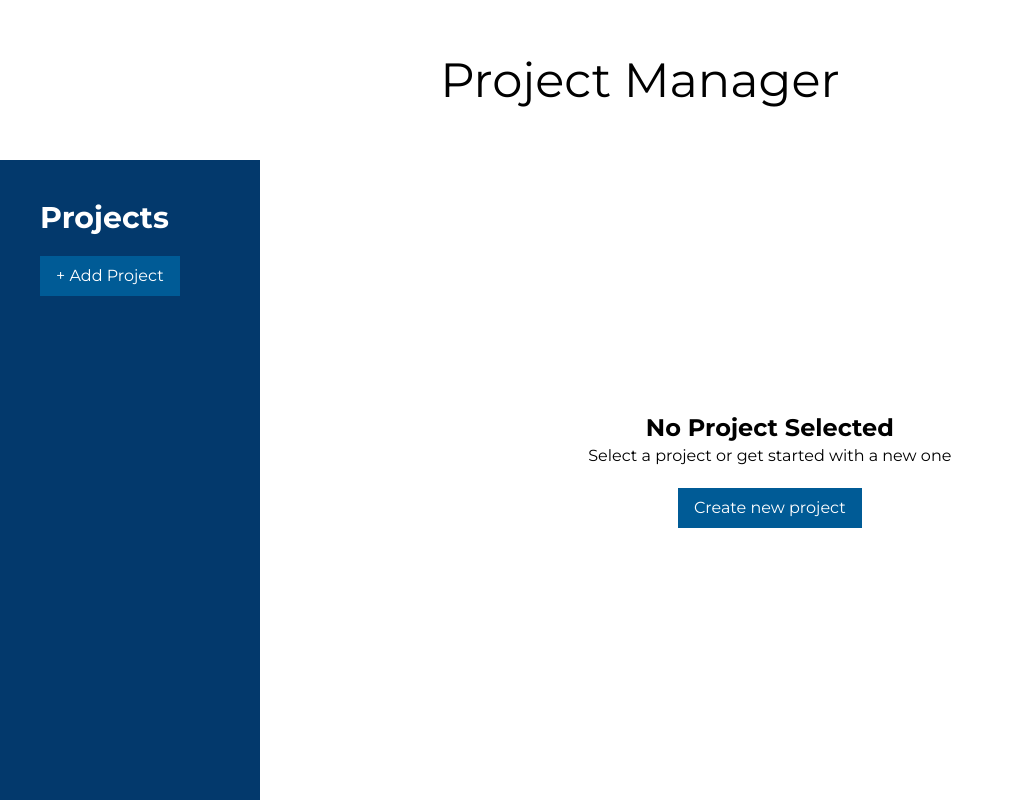
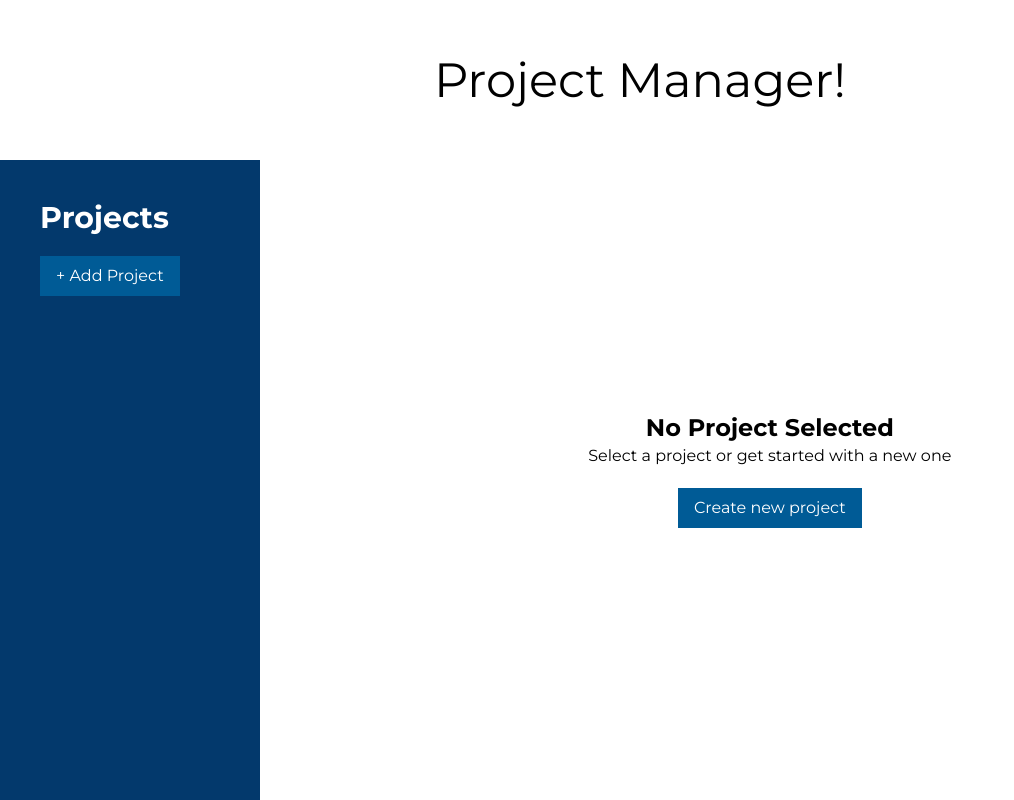
Before and after one commit to JacekGaw/Project-Manager, a React (Create React App) app: page / in a window 1280 px wide. Shown: the whole page, without its empty margins (0-1014 px from the left). Built offline with nearby package versions, Linux system fonts and the light colour scheme.

Commit message:
Add Projects context

```diff
--- a/src/App.js
+++ b/src/App.js
@@ -1,6 +1,7 @@
 import React, { useState } from "react";
 import SidePanel from "./components/SidePanel";
 import MainPanel from "./components/MainPanel";
+import { ProjectsContext } from "./store/projects-context";
 
 const App = () => {
   const [projects, setProjects] = useState([]);
@@ -66,10 +67,15 @@ const App = () => {
     });
   };
 
+  const ctxValue = {
+    projects: []
+  }
+
   return (
+    <ProjectsContext.Provider value={ctxValue}>
     <main class="h-screen flex-col">
       <header class="h-1/5 flex justify-center items-center">
-        <h1 class="text-5xl text-center">Project Manager</h1>
+        <h1 class="text-5xl text-center">Project Manager!</h1>
       </header>
       <section class="flex max-w-screen-xl mx-auto h-4/5">
         <SidePanel
@@ -89,6 +95,7 @@ const App = () => {
         />
       </section>
     </main>
+    </ProjectsContext.Provider>
   );
 };
 
--- /dev/null
+++ b/src/store/projects-context.jsx
@@ -0,0 +1,5 @@
+import React, { createContext } from 'react';
+
+export const ProjectsContext = createContext({
+    projects: []
+});
```
